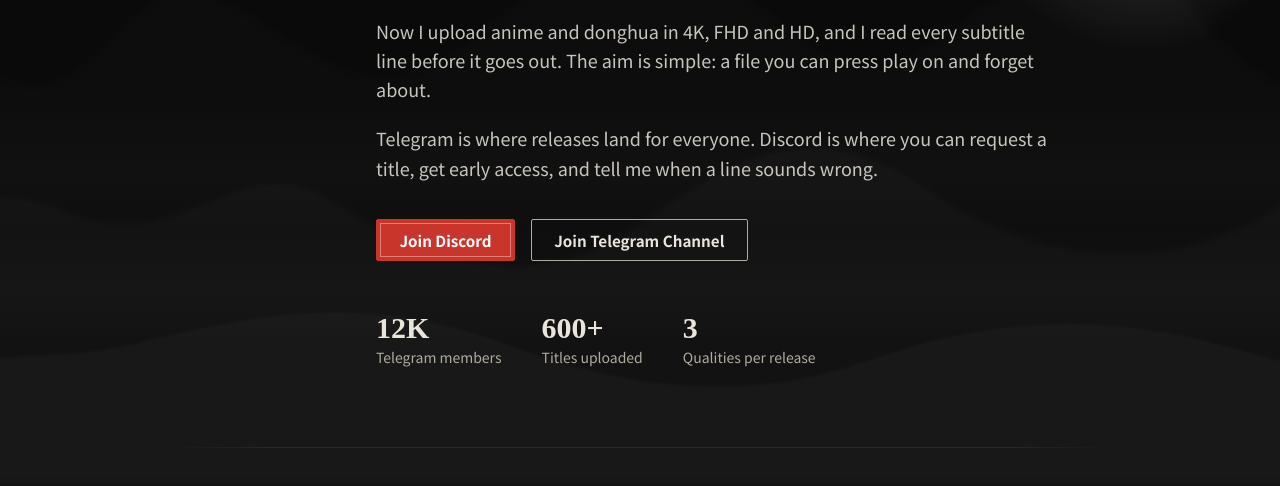
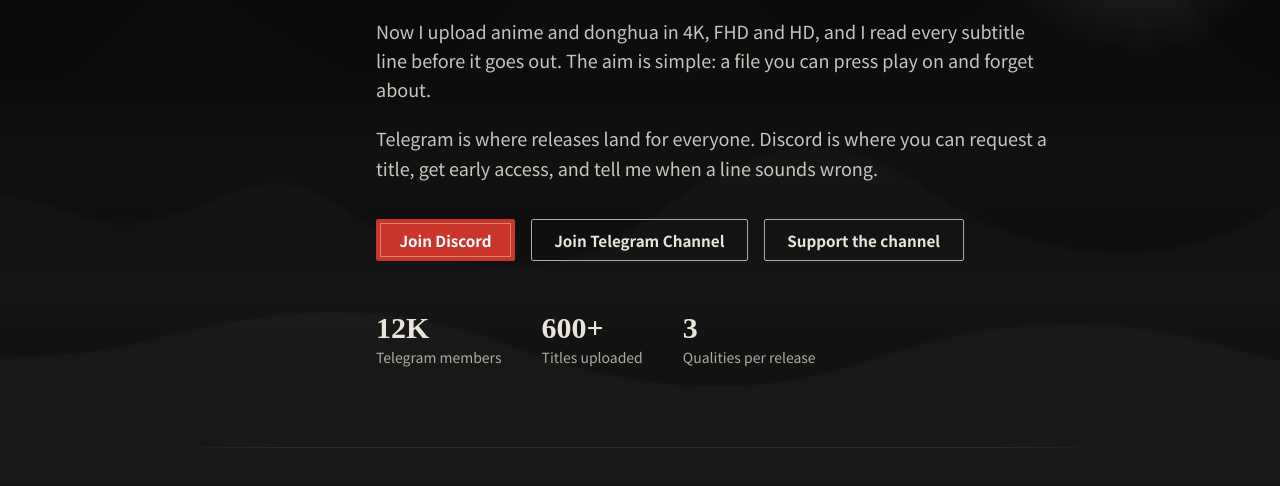
Before and after one commit to AshiqurRahmann/donghua-sigmas, a plain HTML site: page about.html in a window 1280 px wide. Shown: the part 314-800 px from the top of the page. Drawn offline with Linux system fonts and the light colour scheme; a web font is replaced by a local one.

Commit message:
medusa is gay2

```diff
--- a/about.html
+++ b/about.html
@@ -49,6 +49,7 @@
           <div class="mt-9 flex flex-wrap gap-4">
             <a class="btn btn-primary" data-link="discord" href="https://discord.gg/m6b5HYeMWG" target="_blank" rel="noopener">Join Discord</a>
             <a class="btn" data-link="telegram" href="https://t.me/Donghua_Sigmas" target="_blank" rel="noopener">Join Telegram Channel</a>
+            <a class="btn" href="donate.html">Support the channel</a>
           </div>
           <dl id="about-stats" class="mt-12 flex gap-10"></dl>
         </div>
```
